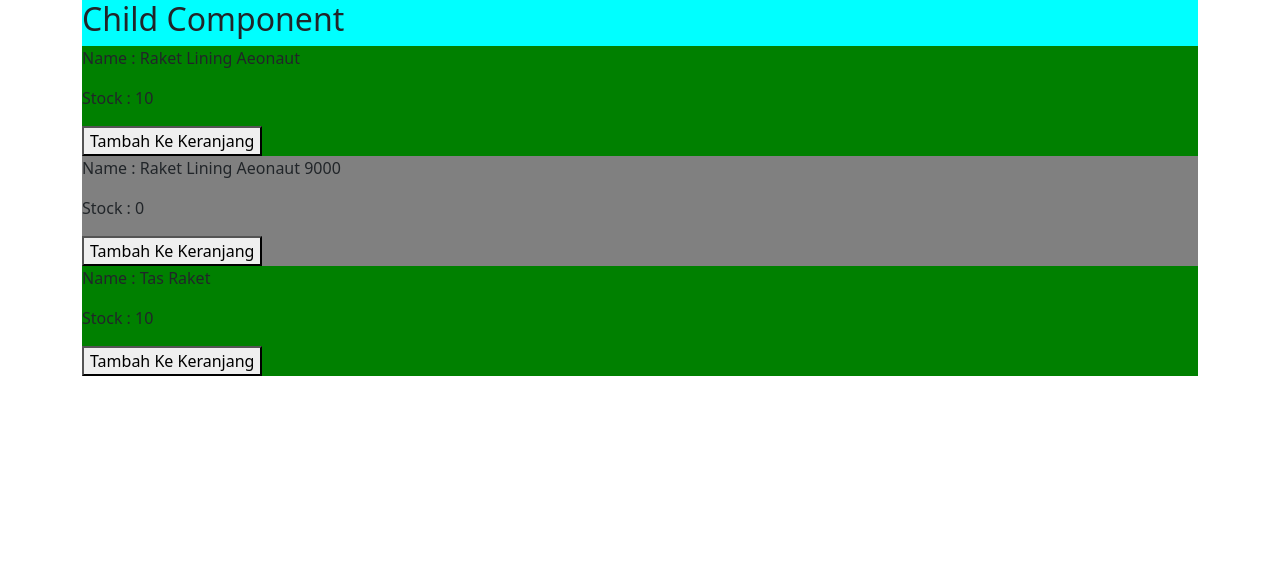
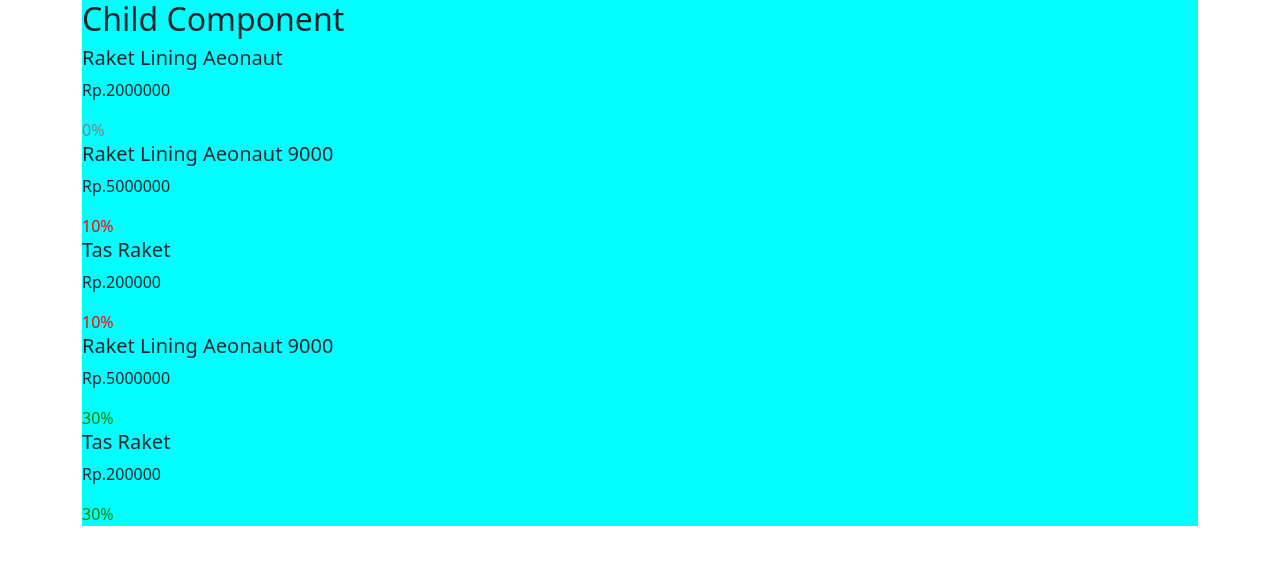
Before and after one commit to edhimurwanto/angular-youtube-tutorial, an Angular app: page / in a window 1280 px wide. Shown: the top 564 px of the page. Built offline with nearby package versions, Linux system fonts and the light colour scheme.

Commit message:
example built-in structural directives

```diff
--- a/src/app/child/child.component.html
+++ b/src/app/child/child.component.html
@@ -2,14 +2,21 @@
 
     <h2>Child Component</h2>
 
-    <div *ngFor="let product of products">
-
-        <div [ngStyle]="{ backgroundColor : product.stock > 0 ? 'green' : 'grey' }">
-            <p> Name : {{product.name}}</p>
-            <p> Stock : {{product.stock}}</p>
-            <button>Tambah Ke Keranjang</button>
+    <div *ngIf="products.length > 0; else elseBlock">
+        <div *ngFor="let item of products">
+            <h5 class="card-title">{{item.name}}</h5>
+            <p class="card-text">Rp.{{item.price}}</p>
+            <div [ngSwitch]="item.discount">
+                <p *ngSwitchCase="30" class="card-text" style="color: 'green';">{{item.discount}}%</p>
+                <p *ngSwitchCase="10" class="card-text" style="color: 'red';">{{item.discount}}%</p>
+                <p *ngSwitchCase="0" class="card-text" style="color: 'grey';">{{item.discount}}%</p>
+            </div>
         </div>
-
     </div>
 
+    <ng-template #elseBlock>
+        Product is empty.
+    </ng-template>
+
+
 </div>
--- a/src/app/child/child.component.ts
+++ b/src/app/child/child.component.ts
@@ -17,19 +17,38 @@ export class ChildComponent implements OnInit {
       id: 0,
       name: 'Raket Lining Aeonaut',
       price: 2000000,
-      stock: 10
+      stock: 10,
+      discount: 0
     },
     {
       id: 1,
       name: 'Raket Lining Aeonaut  9000',
       price: 5000000,
       stock: 0
+      ,
+      discount: 10
     },
     {
       id: 2,
       name: 'Tas Raket',
       price: 200000,
-      stock: 10
+      stock: 10,
+      discount: 10
+    },
+    {
+      id: 3,
+      name: 'Raket Lining Aeonaut  9000',
+      price: 5000000,
+      stock: 0
+      ,
+      discount: 30
+    },
+    {
+      id: 4,
+      name: 'Tas Raket',
+      price: 200000,
+      stock: 10,
+      discount: 30
     }
   ]
 
```
